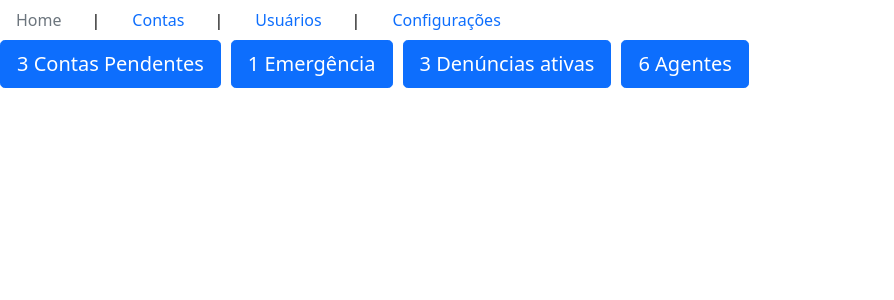
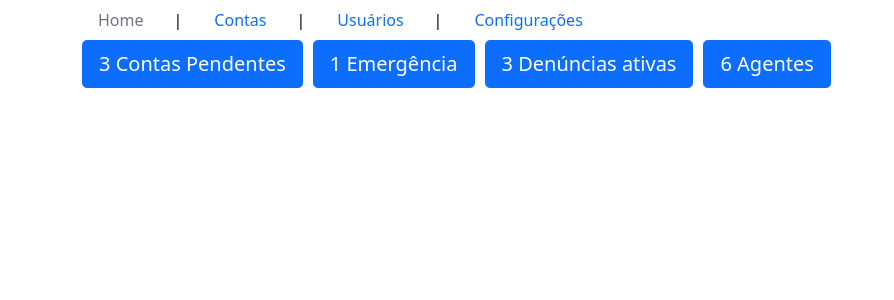
Before and after one commit to gabrielbf/bairro-seguro, a React (Create React App) app: page / in a window 1280 px wide. Shown: the top 300 px of the page, without its empty margins (0-894 px from the left). Built offline with nearby package versions, Linux system fonts and the light colour scheme.

Commit message:
Inclusão de estilo container em AdminHome

```diff
--- a/src/components/AdminHome/AdminHome.js
+++ b/src/components/AdminHome/AdminHome.js
@@ -6,7 +6,7 @@ import MenuLinksSuperior from '../MenuLinksSuperior/MenuLinksSuperior';
 import BotoesAcoes from '../BotoesAcoes/BotoesAcoes';
 
 const AdminHome = () => (
-  <div className="AdminHome">
+  <div className="AdminHome container">
     <MenuLinksSuperior />
     <BotoesAcoes />
   </div>
```
